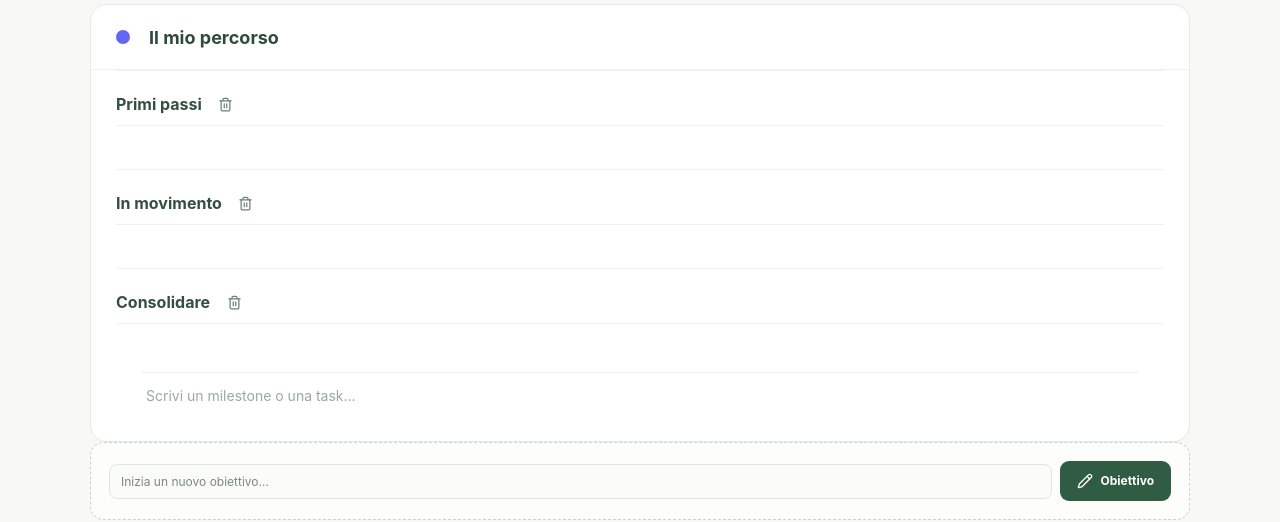
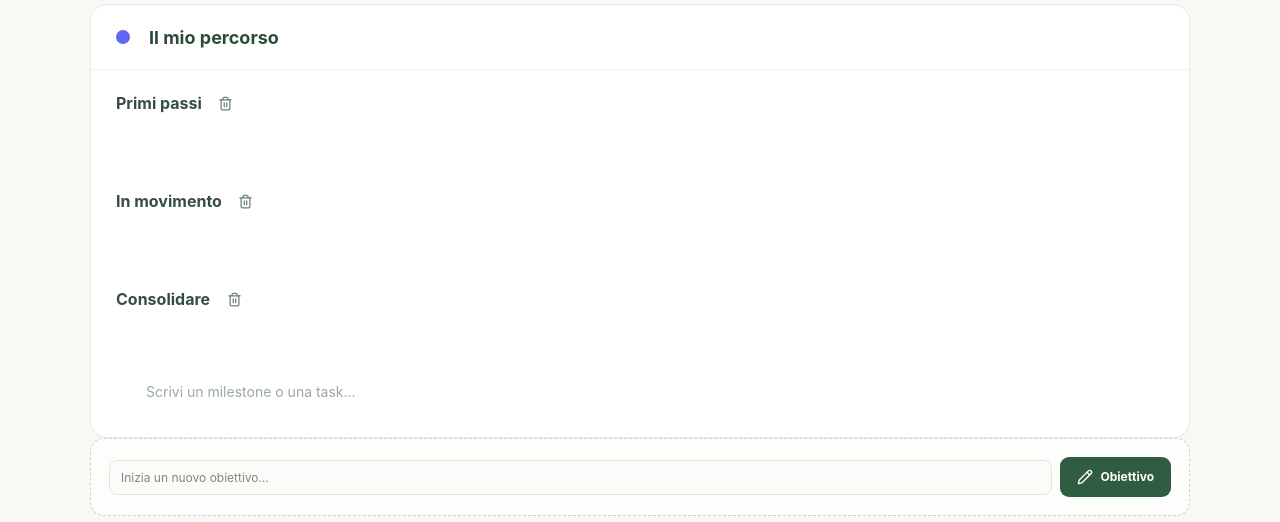
Before and after one commit to EmprinEnrico/app-scout, a React (Vite) app in the folder web/: page / in a window 1280 px wide. Shown: the part 134-656 px from the top of the page. Built offline with nearby package versions, Linux system fonts and the light colour scheme.

Commit message:
Remove hierarchy divider lines

```diff
--- a/web/src/Hierarchy.css
+++ b/web/src/Hierarchy.css
@@ -16,7 +16,7 @@
   letter-spacing: 1.2px; text-transform: uppercase;
 }
 .task-milestones, .hierarchy-milestones { padding: 0 25px 8px; }
-.task-milestone, .hierarchy-milestone { border-top: 1px solid #eef1ec; padding: 17px 0; }
+.task-milestone, .hierarchy-milestone { padding: 17px 0; }
 .task-milestone h3 { margin: 0 0 12px; color: #405a47; font-size: 12px; font-weight: 700; }
 .task-list, .hierarchy-task-list { list-style: none; padding: 0; margin: 0; display: grid; gap: 7px; }
 .task-item {
@@ -77,7 +77,7 @@
 .simple-goal-row .task-title { display: block; width: 0; }
 .task-entry {
   display: block; width: 100%; min-height: 27px; margin-top: 5px; padding: 0 8px;
-  border: 0; border-top: 1px solid #eef1ec; border-radius: 0; background: transparent;
+  border: 0; border-radius: 0; background: transparent;
   cursor: text;
 }
 .task-entry:hover { background: #fbfcf9; }
@@ -94,7 +94,7 @@
 }
 .live-entry {
   display: block; width: calc(100% - 50px); margin: 5px 25px 20px; padding: 13px 5px 7px;
-  border: 0; border-top: 1px solid #eef1ec; background: transparent; color: #9aaa9b;
+  border: 0; background: transparent; color: #9aaa9b;
   font: inherit; font-size: 14px; line-height: 1.45; text-align: left;
 }
 .live-entry:hover { background: #fbfcf9; color: #617367; }
```
